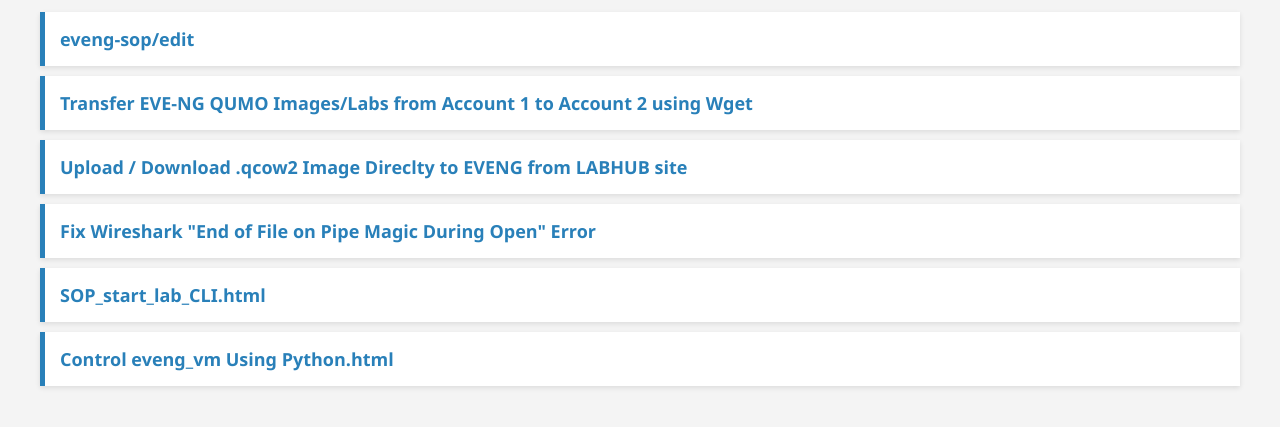
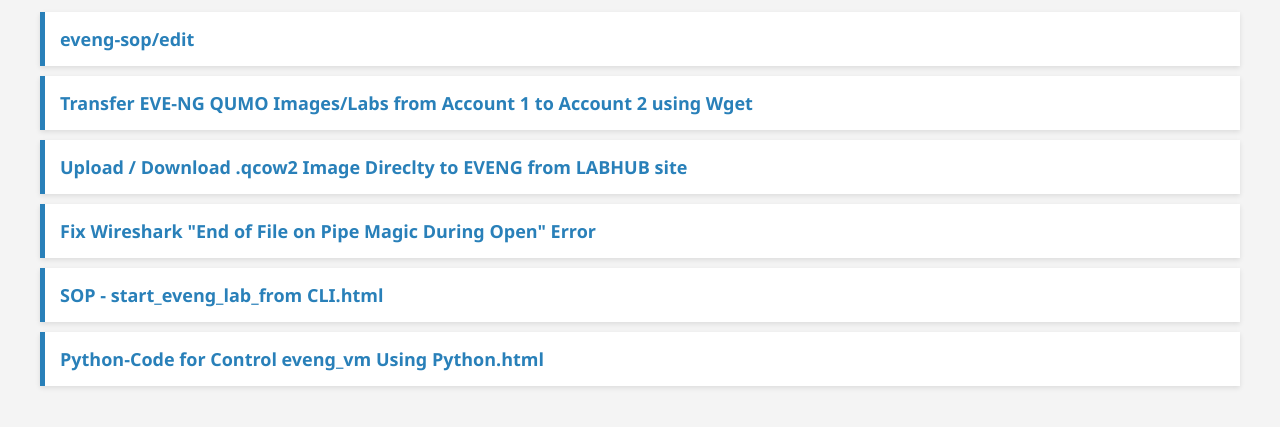
Before and after one commit to surajpjoshi/EVENG-SOP, a plain HTML site: page index.html in a window 1280 px wide. Shown: the part 105-532 px from the top of the page. Drawn offline with Linux system fonts and the light colour scheme.

Commit message:
Update index.html

```diff
--- a/index.html
+++ b/index.html
@@ -43,8 +43,8 @@
     <li><a href="Transfer%20EVE-NG%20Labs%20from%20from%20Account%201%20to%20Account%202.html" target="_blank">Transfer EVE-NG QUMO Images/Labs from Account 1 to Account 2 using Wget</a></li>
     <li><a href="Download_qcow2_Image_for_EVE-NG.html" target="_blank">Upload / Download .qcow2 Image Direclty to EVENG from LABHUB site</a></li>
     <li><a href="Fix-Wireshark-End-of-File-on-Pipe-Magic-During-Open.html" target="_blank">Fix Wireshark "End of File on Pipe Magic During Open" Error</a></li>
-    <li><a href="SOP_start_lab_CLI.html" target="_blank">SOP_start_lab_CLI.html</a></li>
-    <li><a href="eveng_vm_control.html" target="_blank">Control eveng_vm Using Python.html</a></li>
+    <li><a href="SOP_start_lab_CLI.html" target="_blank">SOP - start_eveng_lab_from CLI.html</a></li>
+    <li><a href="eveng_vm_control.html" target="_blank">Python-Code for Control eveng_vm Using Python.html</a></li>
 
   </ul>
 </body>
```
